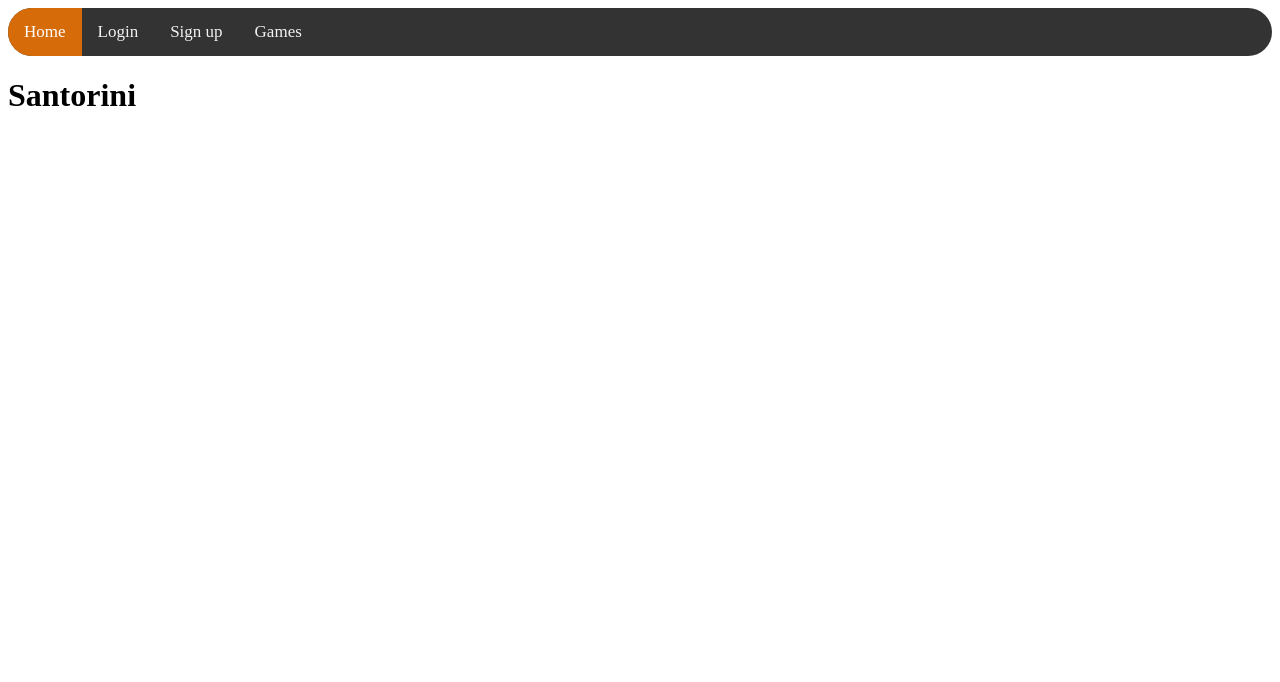
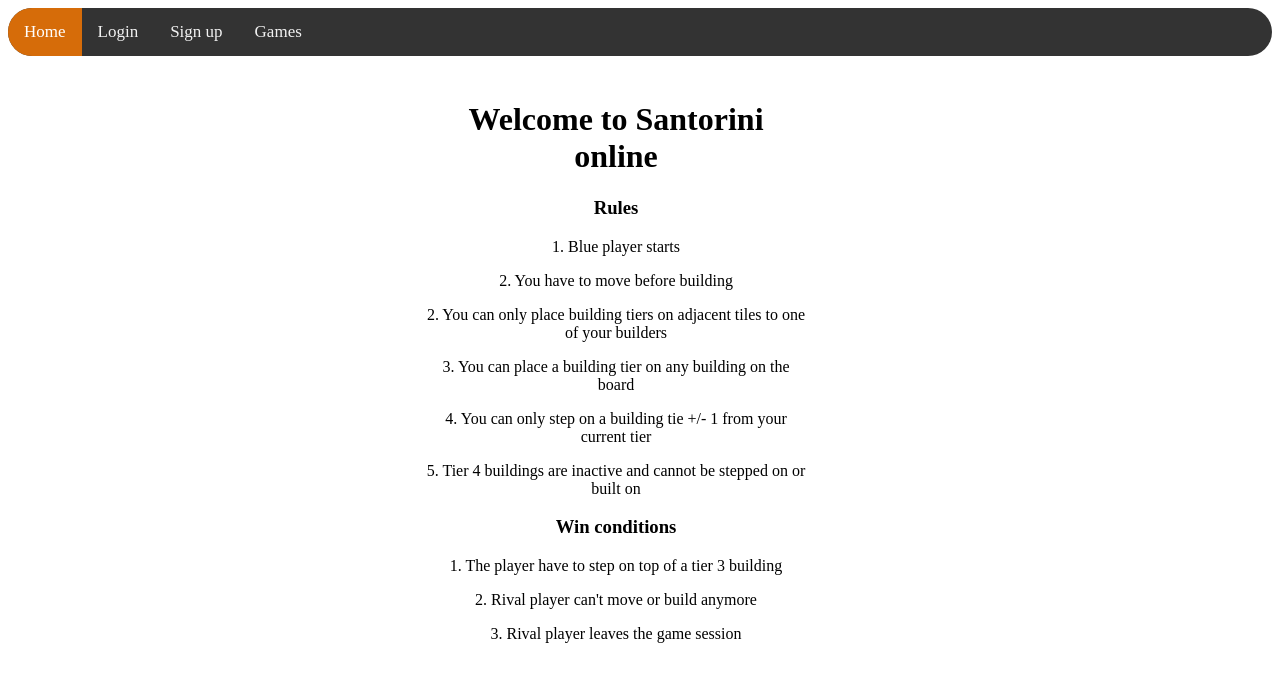
Before and after one commit to abowtadaa/Santorini-2019, a website: page public/index.html in a window 1280 px wide. Drawn offline with Linux system fonts and the light colour scheme.

Commit message:
added css testing files

```diff
--- /dev/null
+++ b/public/homepage_style.css
@@ -0,0 +1,17 @@
+.rules{
+
+
+    position:absolute;
+    top:5%;
+    left:30%;
+    width:30%;
+    height: 30%;
+
+    padding: 20px;
+    margin: 20px;
+
+    text-align: center;
+
+
+
+}
--- a/public/index.html
+++ b/public/index.html
@@ -6,7 +6,7 @@
     <meta name="viewport" content="width=device-width, initial-scale=1.0">
     <title>My document</title>
     <link rel="stylesheet" type="text/css" href="style.css">
-
+    <link rel="stylesheet" type="text/css" href="homepage_style.css">
 </head>
 
 <body>
@@ -17,7 +17,24 @@
         <a href="register.html">Sign up</a>
         <a href="gameBoard.html">Games</a>
     </div>
-    <h1>Santorini</h1>
+
+    <div class="rules">
+    <h1>Welcome to Santorini online</h1>
+
+    <h3>Rules</h3>
+
+    <p>1. Blue player starts</p>
+    <p>2. You have to move before building</p>
+    <p>2. You can only place building tiers on adjacent tiles to one of your builders</p>
+    <p>3. You can place a building tier on any building on the board</p>
+    <p>4. You can only step on a building tie +/- 1 from your current tier</p>
+    <p>5. Tier 4 buildings are inactive and cannot be stepped on or built on</p>
+
+    <h3>Win conditions</h3>
+    <p>1. The player have to step on top of a tier 3 building</p>
+    <p>2. Rival player can't move or build anymore</p>
+    <p>3. Rival player leaves the game session</p>
+    </div>
 
 </body>
 
```
Also changed, not shown: public/game_style.css (added), public/login_style.css (added), public/signup_style.css (added).
